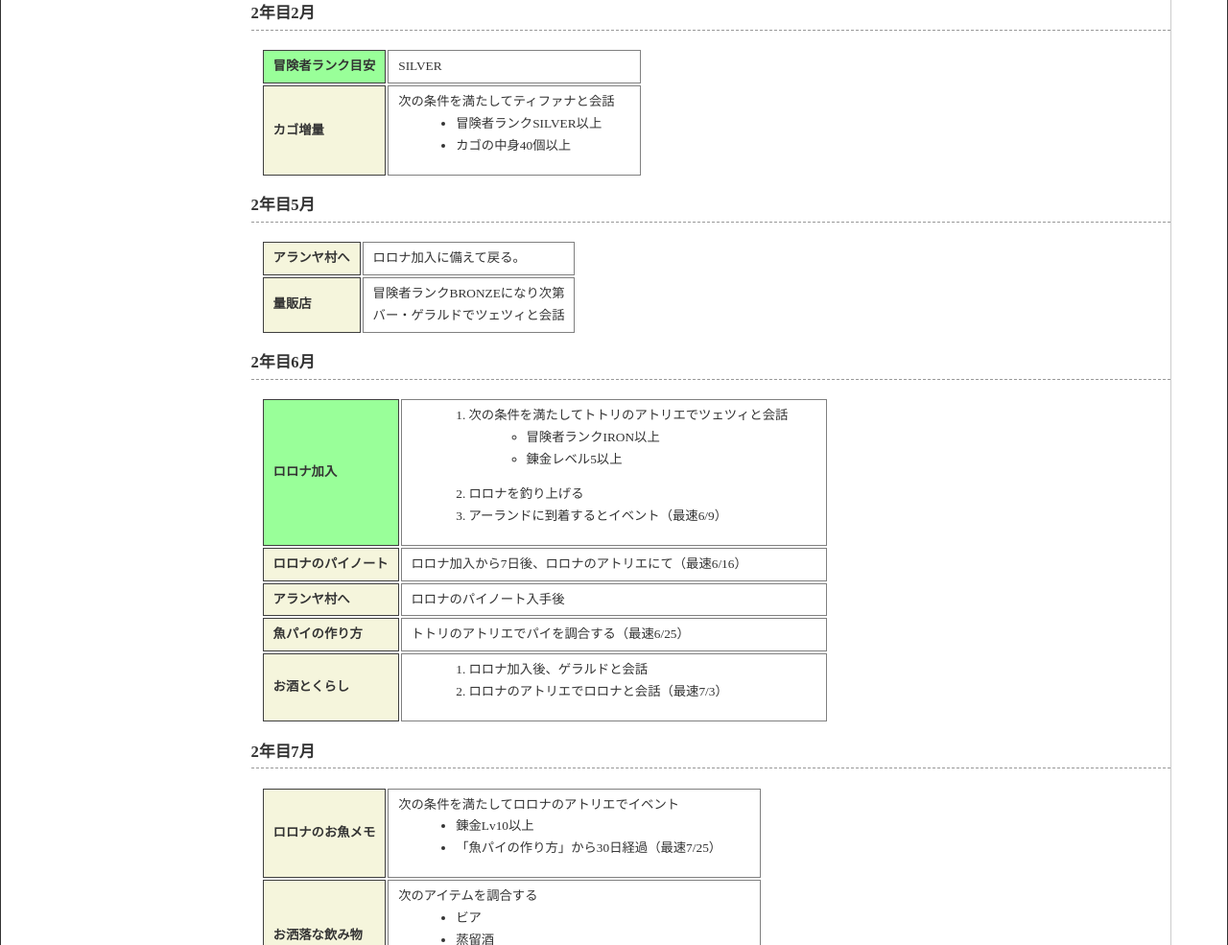
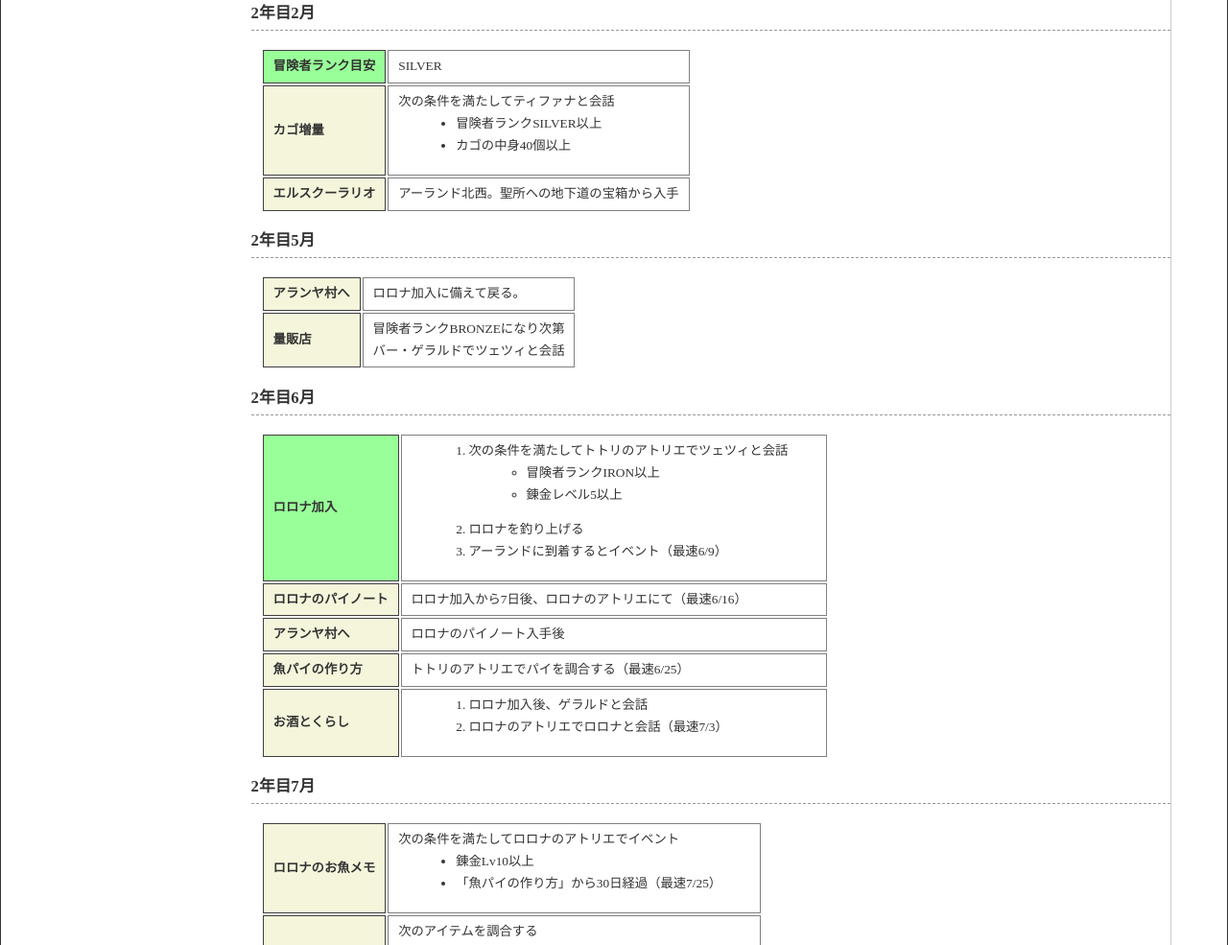
Before and after one commit to elleonard/totori, a plain HTML site: page plan.html in a window 1280 px wide. Shown: the part 1271-2256 px from the top of the page at 96% size. Drawn offline with Linux system fonts and the light colour scheme.

Commit message:
modify plan

```diff
--- a/plan.html
+++ b/plan.html
@@ -168,6 +168,12 @@
                         </ul>
                     </td>
                   </tr>
+                  <tr>
+                  	<th>エルスクーラリオ</th>
+                  	<td>
+                  	  アーランド北西。聖所への地下道の宝箱から入手
+                  	</td>
+                  </tr>
                 </tbody>
               </table>
             </article>
```
